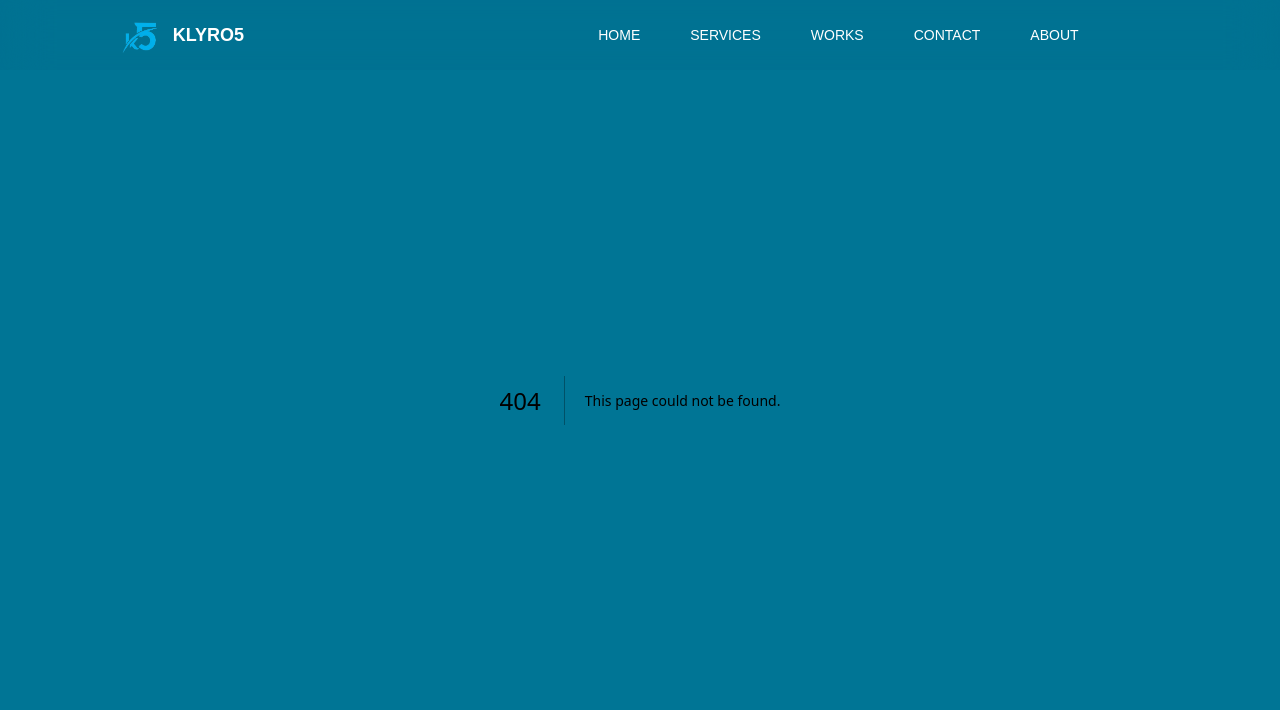
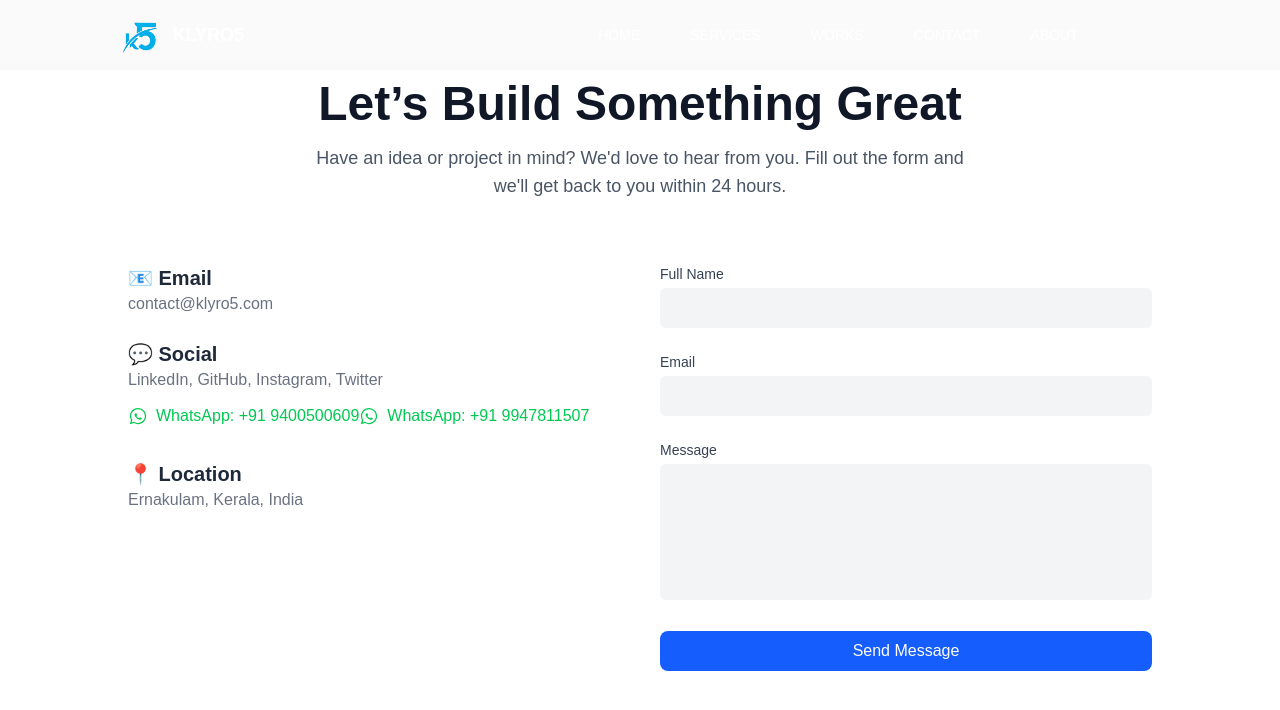
Before and after one commit to athulcoder/klyro5, a Next.js app: page /works in a window 1280 px wide. Before the commit this address had no page. Shown: the top 710 px of the page. Built offline with nearby package versions, Linux system fonts and the light colour scheme.

Commit message:
new feature added

```diff
--- /dev/null
+++ b/app/works/page.js
@@ -0,0 +1,148 @@
+"use client";
+
+import { motion } from "framer-motion";
+
+export default function ContactPage() {
+  return (
+    <section className="min-h-screen bg-white dark:bg-gray-950 py-20 px-4">
+      <div className="max-w-5xl mx-auto">
+        {/* Header */}
+        <motion.div
+          initial={{ opacity: 0, y: 40 }}
+          whileInView={{ opacity: 1, y: 0 }}
+          transition={{ duration: 0.6 }}
+          viewport={{ once: true }}
+          className="text-center mb-16"
+        >
+          <h1 className="text-4xl md:text-5xl font-bold text-gray-900 dark:text-white">
+            Let’s Build Something Great
+          </h1>
+          <p className="text-gray-600 dark:text-gray-400 mt-4 text-lg max-w-2xl mx-auto">
+            Have an idea or project in mind? We&apos;d love to hear from you.
+            Fill out the form and we&apos;ll get back to you within 24 hours.
+          </p>
+        </motion.div>
+
+        {/* Form + Info */}
+        <div className="grid md:grid-cols-2 gap-10">
+          {/* Contact Info */}
+          <motion.div
+            initial={{ opacity: 0, x: -40 }}
+            whileInView={{ opacity: 1, x: 0 }}
+            transition={{ duration: 0.6 }}
+            viewport={{ once: true }}
+            className="space-y-6 text-gray-800 dark:text-gray-200"
+          >
+            <div>
+              <h3 className="text-xl font-semibold">📧 Email</h3>
+              <p className="text-gray-500 dark:text-gray-400">
+                contact@klyro5.com
+              </p>
+            </div>
+
+            <div>
+              <h3 className="text-xl font-semibold">💬 Social</h3>
+              <p className="text-gray-500 dark:text-gray-400">
+                LinkedIn, GitHub, Instagram, Twitter
+              </p>
+              <div className="mt-3 space-y-2">
+                <a
+                  href="https://wa.me/919400500609"
+                  target="_blank"
+                  rel="noopener noreferrer"
+                  className="inline-flex items-center gap-2 text-green-500 hover:underline"
+                >
+                  <WhatsAppIcon />
+                  WhatsApp: +91 9400500609
+                </a>
+                <a
+                  href="https://wa.me/919947811507"
+                  target="_blank"
+                  rel="noopener noreferrer"
+                  className="inline-flex items-center gap-2 text-green-500 hover:underline"
+                >
+                  <WhatsAppIcon />
+                  WhatsApp: +91 9947811507
+                </a>
+              </div>
+            </div>
+
+            <div>
+              <h3 className="text-xl font-semibold">📍 Location</h3>
+              <p className="text-gray-500 dark:text-gray-400">
+                Ernakulam, Kerala, India
+              </p>
+            </div>
+          </motion.div>
+
+          {/* Contact Form */}
+          <motion.form
+            initial={{ opacity: 0, x: 40 }}
+            whileInView={{ opacity: 1, x: 0 }}
+            transition={{ duration: 0.6 }}
+            viewport={{ once: true }}
+            className="space-y-6"
+            onSubmit={(e) => {
+              e.preventDefault();
+              alert("Message submitted! (Integrate with backend or Formspree)");
+            }}
+          >
+            <div>
+              <label className="block text-sm font-medium mb-1 text-gray-700 dark:text-gray-300">
+                Full Name
+              </label>
+              <input
+                type="text"
+                required
+                className="w-full px-4 py-2 rounded-md bg-gray-100 dark:bg-gray-800 text-gray-900 dark:text-white outline-none"
+              />
+            </div>
+
+            <div>
+              <label className="block text-sm font-medium mb-1 text-gray-700 dark:text-gray-300">
+                Email
+              </label>
+              <input
+                type="email"
+                required
+                className="w-full px-4 py-2 rounded-md bg-gray-100 dark:bg-gray-800 text-gray-900 dark:text-white outline-none"
+              />
+            </div>
+
+            <div>
+              <label className="block text-sm font-medium mb-1 text-gray-700 dark:text-gray-300">
+                Message
+              </label>
+              <textarea
+                required
+                rows={5}
+                className="w-full px-4 py-2 rounded-md bg-gray-100 dark:bg-gray-800 text-gray-900 dark:text-white outline-none resize-none"
+              />
+            </div>
+
+            <button
+              type="submit"
+              className="w-full bg-blue-600 hover:bg-blue-700 text-white py-2 rounded-lg transition"
+            >
+              Send Message
+            </button>
+          </motion.form>
+        </div>
+      </div>
+    </section>
+  );
+}
+
+// WhatsApp Icon
+function WhatsAppIcon() {
+  return (
+    <svg
+      xmlns="http://www.w3.org/2000/svg"
+      className="w-5 h-5"
+      viewBox="0 0 32 32"
+      fill="currentColor"
+    >
+      <path d="M16.003 3.002A12.997 12.997 0 0 0 3 16c0 2.294.616 4.49 1.788 6.422L3.003 29l6.72-1.76A12.97 12.97 0 0 0 16.003 29c7.18 0 13-5.82 13-13s-5.82-12.998-13-12.998zm0 2c6.064 0 11 4.936 11 11 0 6.064-4.936 11-11 11-2.02 0-3.995-.546-5.728-1.578l-.42-.248-3.983 1.04 1.066-3.94-.264-.43A10.937 10.937 0 0 1 5.003 16c0-6.064 4.936-11 11-11zm5.488 14.193c-.281-.14-1.653-.817-1.91-.91-.258-.093-.447-.14-.636.14s-.731.91-.896 1.096c-.165.187-.33.21-.611.07-.281-.14-1.186-.437-2.258-1.393-.835-.747-1.397-1.67-1.562-1.95-.165-.28-.018-.432.124-.57.127-.125.281-.33.421-.495.14-.165.187-.28.281-.467.093-.187.047-.35-.023-.49s-.635-1.528-.87-2.09c-.229-.55-.46-.476-.636-.486l-.54-.01c-.187 0-.49.07-.748.35-.258.28-.976.953-.976 2.324s1 2.688 1.138 2.872c.14.187 1.968 3.005 4.77 4.207.667.288 1.187.46 1.593.59.669.213 1.277.183 1.757.111.535-.08 1.653-.675 1.888-1.328.233-.653.233-1.213.163-1.328-.07-.115-.256-.187-.538-.327z" />
+    </svg>
+  );
+}
```
